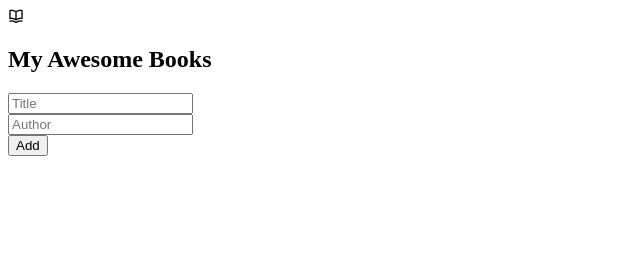
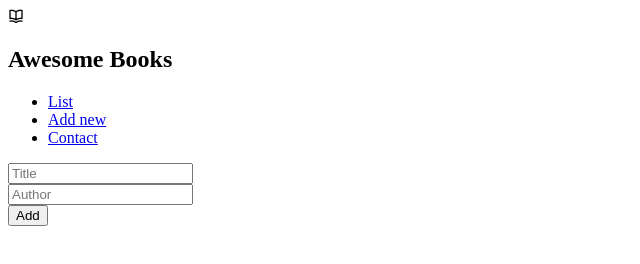
Before and after one commit to SaneMyburg/Book-App, a website: page index.html in a window 1280 px wide. Shown: the whole page, without its empty margins (0-640 px from the left). Drawn offline with nearby package versions, Linux system fonts and the light colour scheme.

Commit message:
Add nav-list in index

```diff
--- a/index.html
+++ b/index.html
@@ -12,9 +12,17 @@
     <section class="book-list">
         <div class="books-nav">
             <i class="uil uil-book-open"></i>
-            <h1>My Awesome Books</h1>
+            <h1>Awesome Books</h1>
+            <div class="nav-list">
+              <ul>
+                <li><a href="http://">List</a></li>
+                <li><a href="http://">Add new</a></li>
+                <li><a href="http://">Contact</a></li>
+              </ul>
+            </div>
+        </div>
             <div class="my-books"></div>
-        </div>
+
     </section>
     <section class="new-books">
         <form id="new-book">
```
